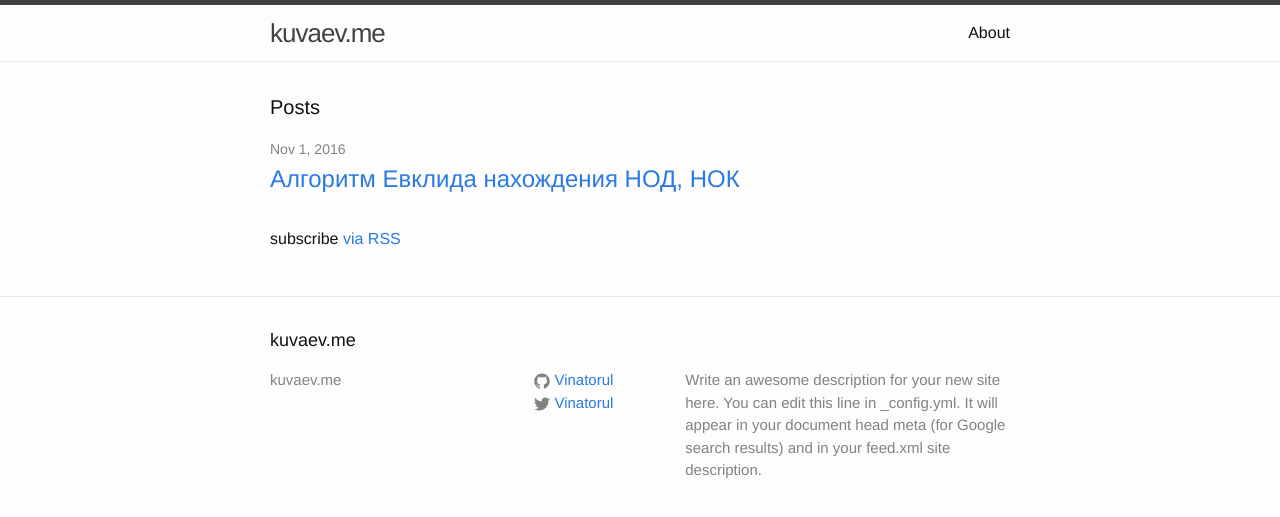
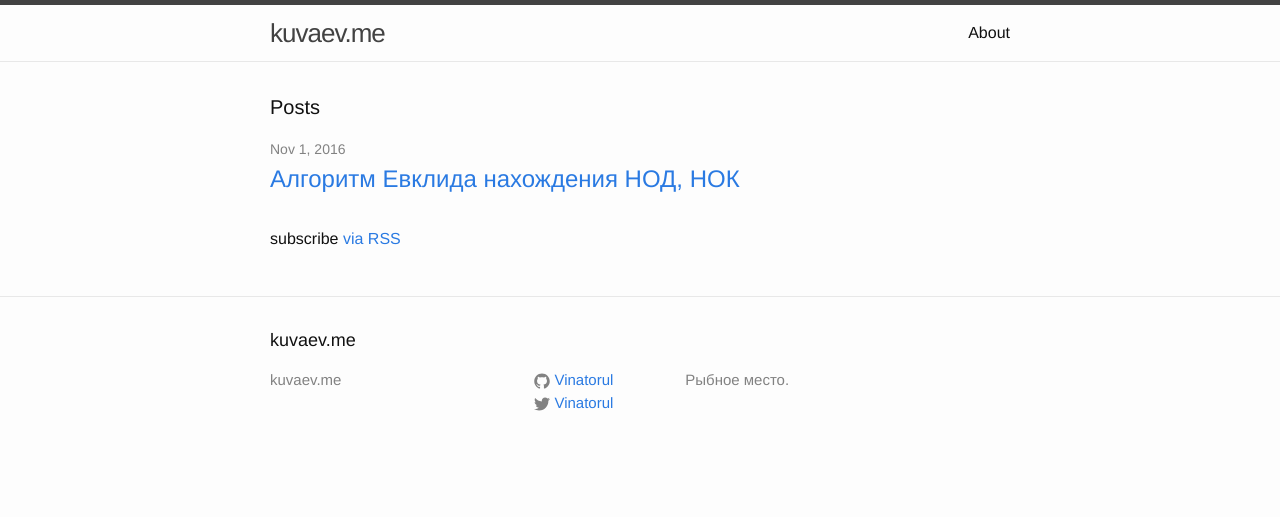
Before and after one commit to Vinatorul/vinatorul.github.io, a Jekyll site: the page built from index.html, in a window 1280 px wide. Shown: the top 517 px of the page. Built offline with Jekyll 4.4.1, drawn with Linux system fonts in a browser that asks for light colours.

Commit message:
pull this plz

```diff
--- a/_config.yml
+++ b/_config.yml
@@ -10,9 +10,7 @@
 # Site settings
 title: kuvaev.me
 description: > # this means to ignore newlines until "baseurl:"
-  Write an awesome description for your new site here. You can edit this
-  line in _config.yml. It will appear in your document head meta (for
-  Google search results) and in your feed.xml site description.
+  Рыбное место.
 baseurl: "" # the subpath of your site, e.g. /blog
 url: "http://127.0.0.1:4000/" # the base hostname & protocol for your site
 twitter_username: Vinatorul
```
